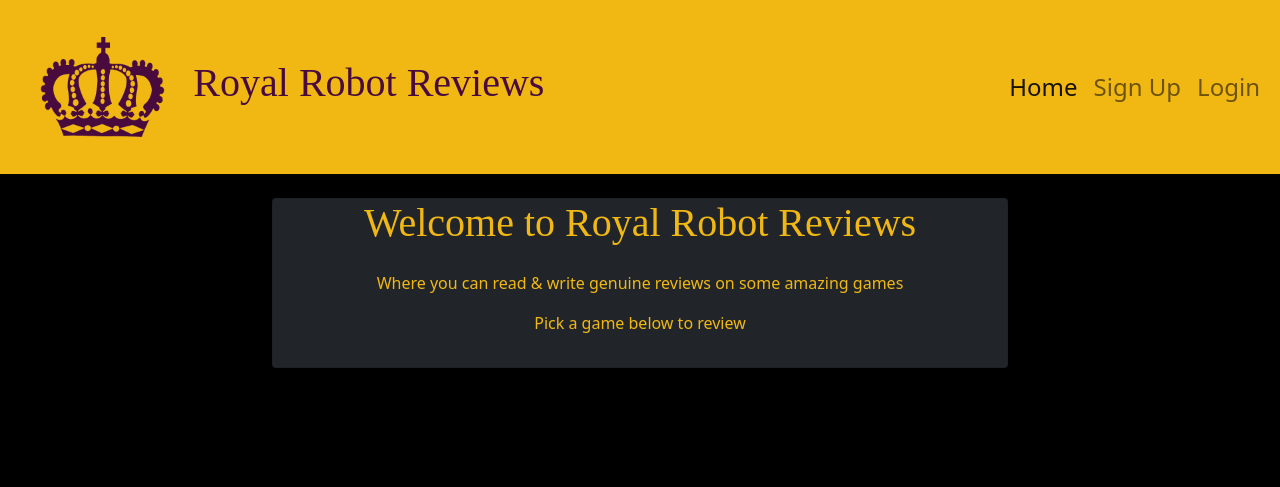
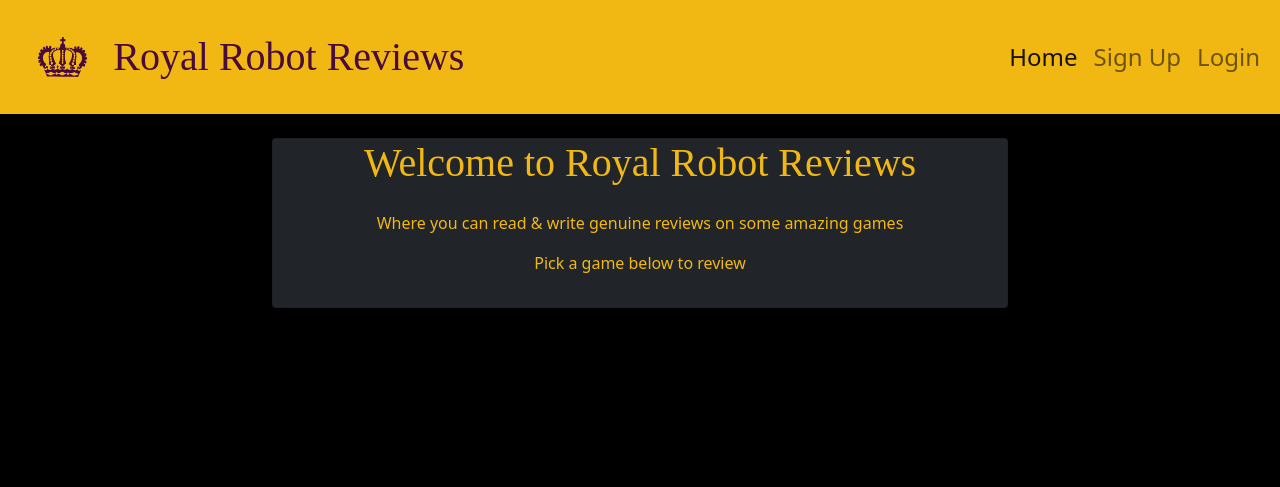
Before and after one commit to JordanCH05/VideoGameReviews, a Django app: page / in a window 1280 px wide. Shown: the top 487 px of the page. Run offline with Django 3.2, Linux system fonts and the light colour scheme; data that the repository does not hold is empty; some web fonts are replaced.

Commit message:
Style logo and card image

```diff
--- a/static/css/style.css
+++ b/static/css/style.css
@@ -8,6 +8,7 @@ main {
 
 h1 {
     font-family: Romanesco, serif;
+    margin: auto;
 }
 
 /* Colours */
@@ -29,6 +30,8 @@ h1 {
 
 #logo {
     max-height: 100px;
+    height: 5vh;
+    margin: auto;
 }
 
 .navigation-text {
@@ -64,3 +67,9 @@ h1 {
     font-weight: 900;
     color: #f8ce0b;
 }
+
+/* Card Image */
+
+.card-img-top {
+    object-fit: cover;
+}
```
